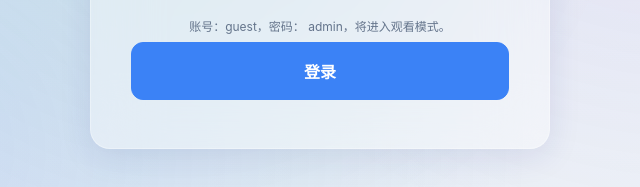
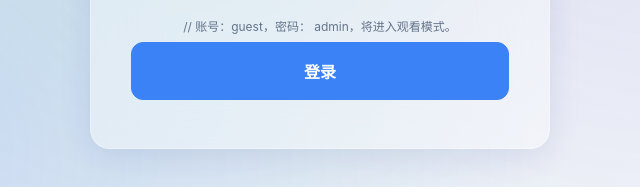
Before and after one commit to baozouxiaohai/mailpro, a plain HTML site: page public/html/login.html in a window 1280 px wide. Shown: the part 497-684 px from the top of the page, 320-960 px from the left. Drawn offline with Linux system fonts and the light colour scheme; no server answers.

```diff
--- a/public/html/login.html
+++ b/public/html/login.html
@@ -113,7 +113,7 @@
         <input id="username" class="input" type="text" placeholder="用户名/邮箱" />
         <input id="pwd" class="input" type="password" placeholder="密码" />
         <div style="font-size:12px;color:#64748b;margin-bottom:8px">
-          账号：guest，密码： admin，将进入观看模式。
+         // 账号：guest，密码： admin，将进入观看模式。
         </div>
         <button id="login" class="btn">登录</button>
       </div>
```
